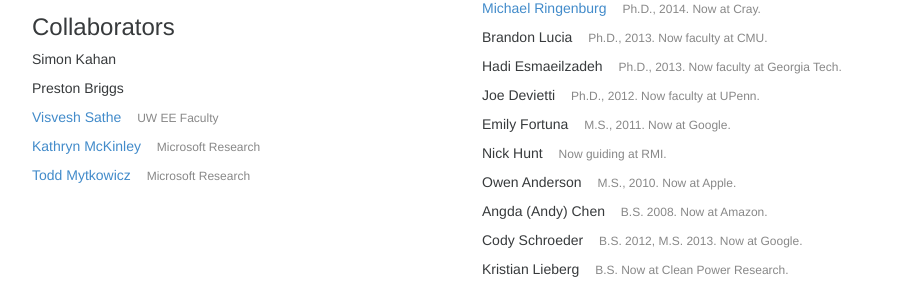
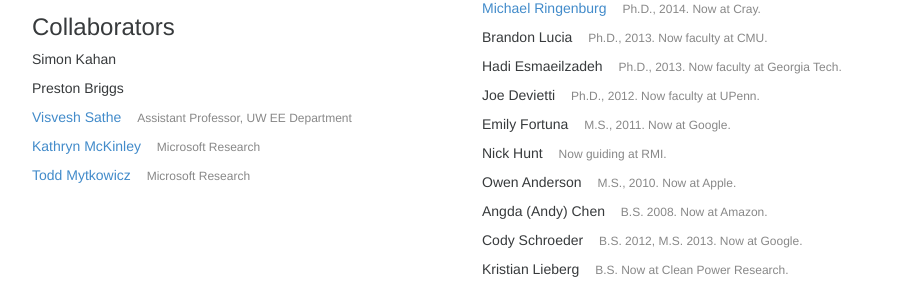
Before and after one commit to uwsampa/sampa-public, a Jekyll site: the page built from index.html, in a window 1280 px wide and 900 px high, scrolled down 2546 px. Shown: the part 393-696 px from the top of the window, without its empty margins (173-1078 px from the left). Built offline with Jekyll 4.4.1, drawn with Linux system fonts in a browser that asks for light colours; nearby versions of some CDN libraries; Markdown is read by kramdown in place of the engine named in the settings.

Commit message:
add visvesh's official title to be consistent

```diff
--- a/_data/people.yml
+++ b/_data/people.yml
@@ -239,7 +239,7 @@ visvesh:
     display_name: Visvesh Sathe
     role: collab
     webpage: http://www.ee.washington.edu/people/faculty/sathe/
-    bio: "UW EE Faculty"
+    bio: "Assistant Professor, UW EE Department"
 mckinley:
     display_name: Kathryn McKinley
     role: collab
```
